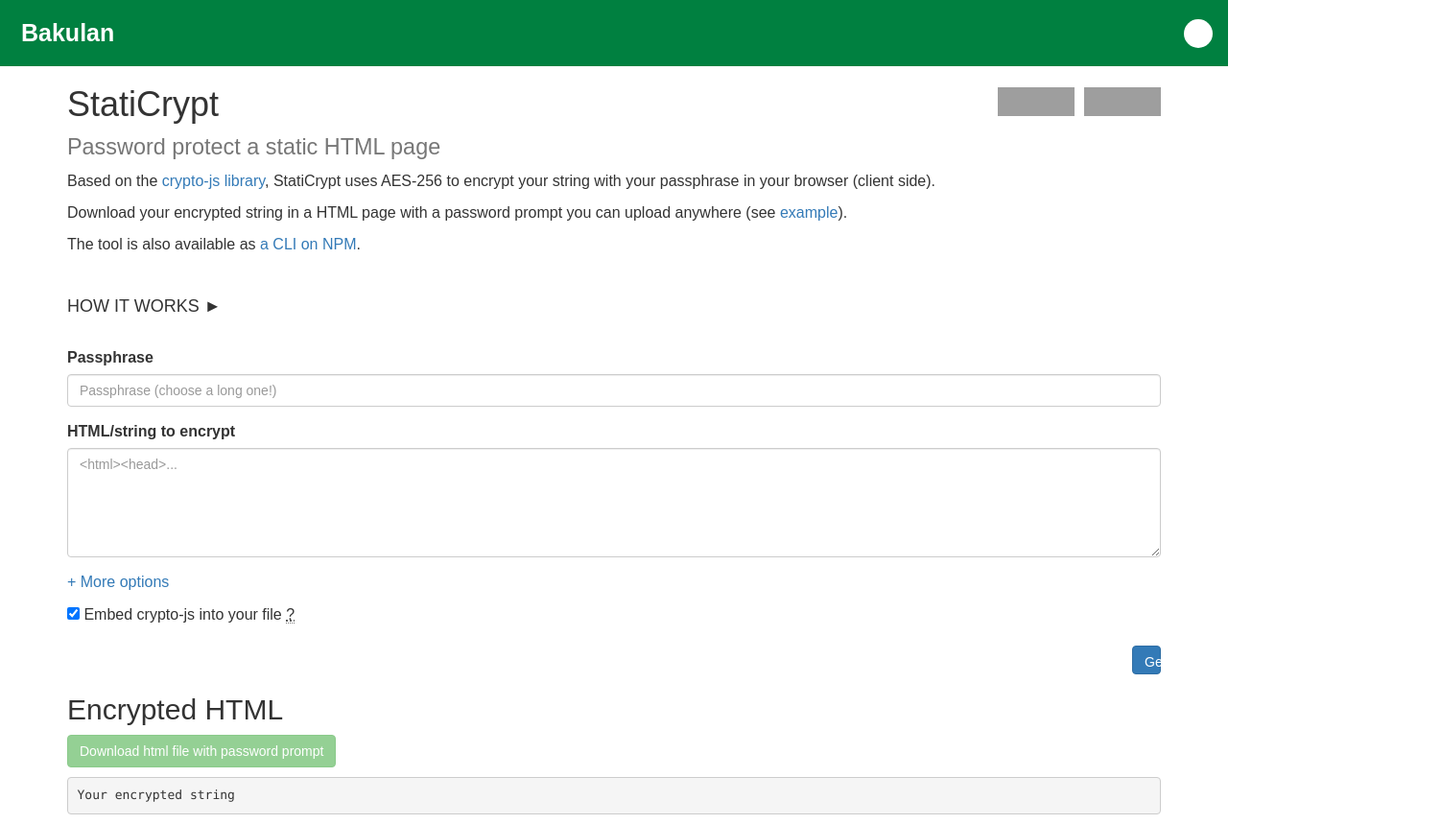
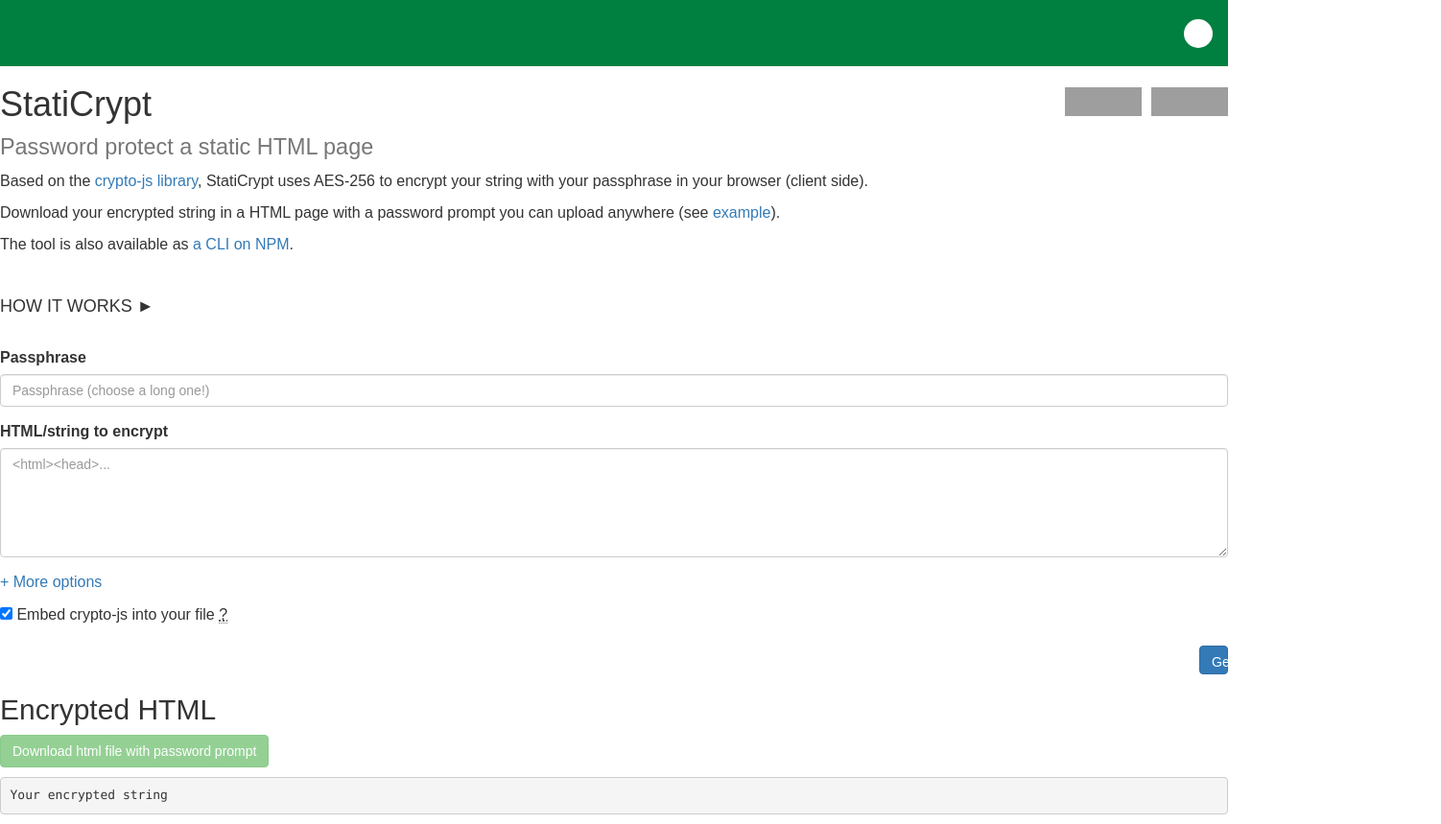
Before and after one commit to tiaweb/encrypt, a plain HTML site: page index.html in a window 1280 px wide. Shown: the whole page at 96% size, 1502 px wide, since content can reach past the window. Drawn offline with nearby package versions, Linux system fonts and the light colour scheme; grey boxes are pictures that could not be loaded; a script that the page names is missing; some icons are missing.

Commit message:
Update index.html

```diff
--- a/index.html
+++ b/index.html
@@ -183,13 +183,13 @@
 <body>
 
     <div class="header">
-  <a href="#default" class="logo">Bakulan</a>
+  <a href="index.html" class="logo"><img scr="icons.png"></a>
   <div class="topright">
    <button id="myBtn"><ion-icon name="notifications-outline" role="img" class="md hydrated" aria-label="notifications outline"></ion-icon></button>
 
   </div>
 </div>
-<div class="container">
+
     <div class="row">
         <div class="col-xs-12">
             <h1>
@@ -293,7 +293,7 @@
 Your encrypted string</pre>
         </div>
     </div>
-</div>
+
 
 <!--
 Crypto JS 3.1.9-1
```
